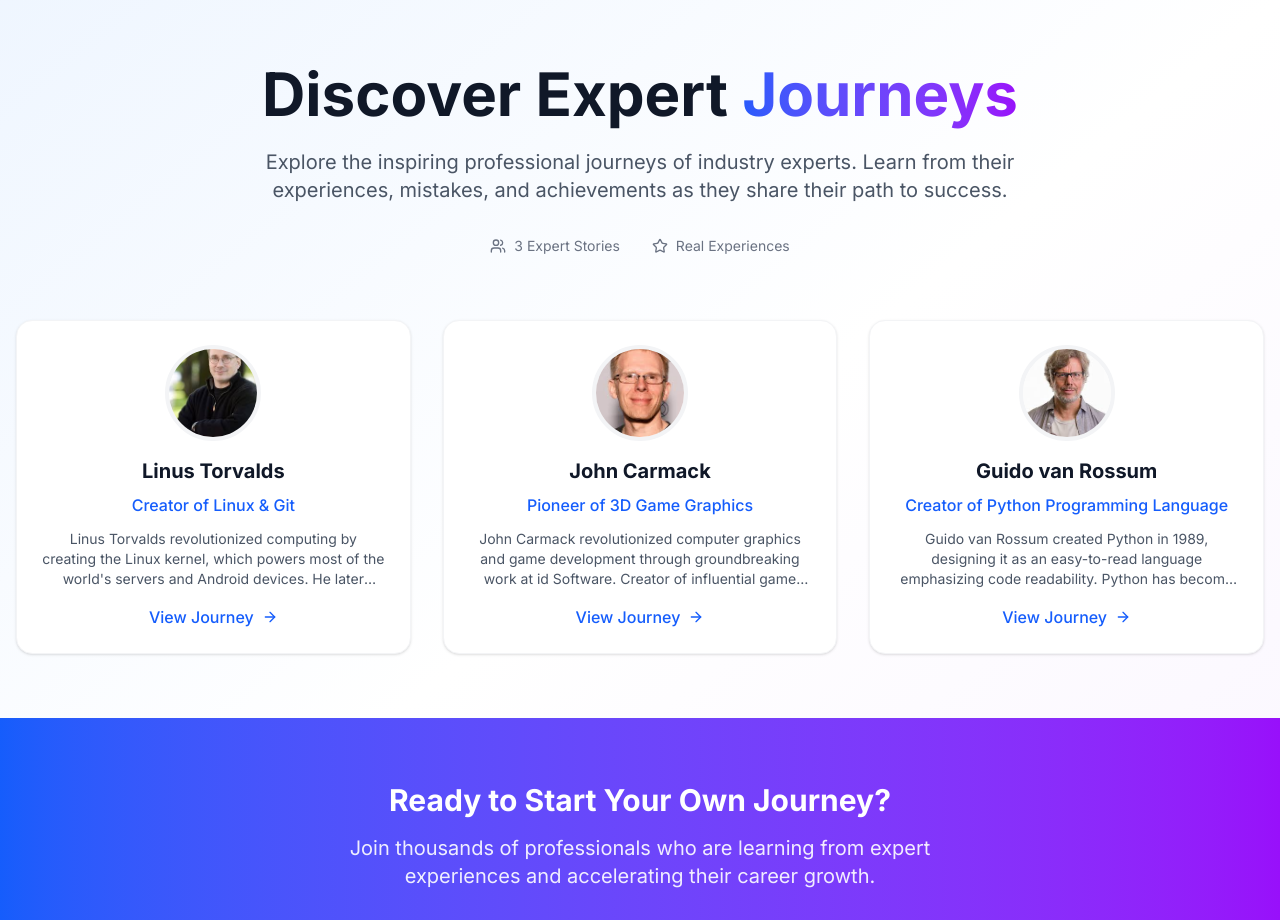
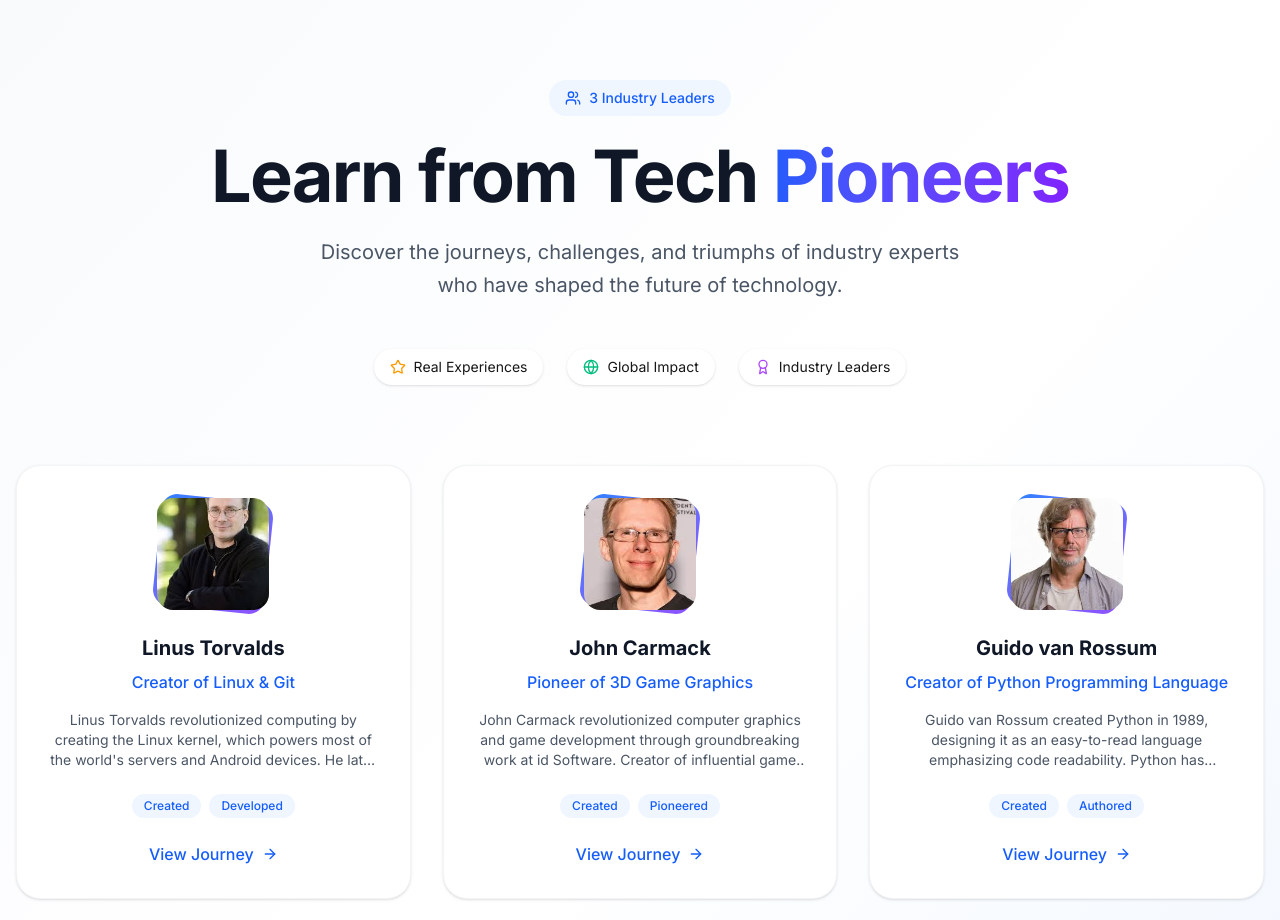
Before and after one commit to AnasHbaieb/journey, a Next.js app: page / in a window 1280 px wide. Shown: the top 920 px of the page. Built offline with nearby package versions, Linux system fonts and the light colour scheme.

Commit message:
Professional Expert Page Redesign

```diff
--- a/app/(landing)/page.tsx
+++ b/app/(landing)/page.tsx
@@ -1,67 +1,96 @@
 import Link from "next/link"
 import Image from "next/image"
 import { experts } from "../data/mockdata"
-import { ArrowRight, Users, Star } from "lucide-react"
+import { ArrowRight, Users, Star, Globe, Award } from "lucide-react"
 
 export default function LandingPage() {
   return (
-    <div className="min-h-screen bg-gradient-to-br from-blue-50 via-white to-purple-50">
+    <div className="min-h-screen bg-gradient-to-br from-slate-50 via-white to-blue-50">
       {/* Hero Section */}
-      <section className="container mx-auto px-4 py-16">
-        <div className="text-center mb-16">
-          <h1 className="text-4xl md:text-6xl font-bold text-gray-900 mb-6">
-            Discover Expert
-            <span className="bg-gradient-to-r from-blue-600 to-purple-600 bg-clip-text text-transparent">
-              {" "}
-              Journeys
+      <section className="container mx-auto px-4 pt-20 pb-32">
+        <div className="text-center mb-20">
+          <div className="inline-flex items-center gap-2 px-4 py-2 bg-blue-50 rounded-full text-blue-600 font-medium text-sm mb-6">
+            <Users className="w-4 h-4" />
+            <span>{experts.length} Industry Leaders</span>
+          </div>
+
+          <h1 className="text-5xl md:text-7xl font-bold text-gray-900 mb-6 tracking-tight">
+            Learn from Tech
+            <span className="bg-gradient-to-r from-blue-600 to-violet-600 bg-clip-text text-transparent">
+              {" "}Pioneers
             </span>
           </h1>
-          <p className="text-xl text-gray-600 max-w-3xl mx-auto mb-8">
-            Explore the inspiring professional journeys of industry experts. Learn from their experiences, mistakes, and
-            achievements as they share their path to success.
+          <p className="text-xl text-gray-600 max-w-2xl mx-auto mb-12 leading-relaxed">
+            Discover the journeys, challenges, and triumphs of industry experts who have shaped the future of technology.
           </p>
-          <div className="flex items-center justify-center gap-8 text-sm text-gray-500">
-            <div className="flex items-center gap-2">
-              <Users className="w-4 h-4" />
-              <span>{experts.length} Expert Stories</span>
+
+          <div className="flex flex-wrap items-center justify-center gap-6 text-sm">
+            <div className="flex items-center gap-2 px-4 py-2 bg-white rounded-full shadow-sm">
+              <Star className="w-4 h-4 text-amber-500" />
+              <span>Real Experiences</span>
             </div>
-            <div className="flex items-center gap-2">
-              <Star className="w-4 h-4" />
-              <span>Real Experiences</span>
+            <div className="flex items-center gap-2 px-4 py-2 bg-white rounded-full shadow-sm">
+              <Globe className="w-4 h-4 text-emerald-500" />
+              <span>Global Impact</span>
+            </div>
+            <div className="flex items-center gap-2 px-4 py-2 bg-white rounded-full shadow-sm">
+              <Award className="w-4 h-4 text-purple-500" />
+              <span>Industry Leaders</span>
             </div>
           </div>
         </div>
 
-        {/* Expert Cards */}
-        <div className="grid md:grid-cols-2 lg:grid-cols-3 gap-8">
+        {/* Expert Cards Grid */}
+        <div className="grid md:grid-cols-2 lg:grid-cols-3 gap-8 max-w-7xl mx-auto">
           {experts.map((expert) => (
             <Link
               key={expert.id}
               href={`/journey/${expert.slug}`}
-              className="group bg-white rounded-2xl p-6 shadow-sm border border-gray-100 hover:shadow-xl hover:border-blue-200 transition-all duration-300"
+              className="group relative bg-white rounded-3xl p-8 shadow-sm hover:shadow-xl transition-all duration-300 border border-gray-100"
             >
-              <div className="text-center">
-                <div className="relative w-24 h-24 mx-auto mb-4">
+              {/* Pattern Background */}
+              <div className="absolute inset-0 bg-gradient-to-br from-blue-50/50 to-purple-50/50 rounded-3xl opacity-0 group-hover:opacity-100 transition-opacity" />
+
+              <div className="relative">
+                {/* Expert Image */}
+                <div className="relative w-28 h-28 mx-auto mb-6">
+                  <div className="absolute inset-0 bg-gradient-to-br from-blue-500 to-violet-500 rounded-2xl rotate-6 group-hover:rotate-12 transition-transform" />
                   <Image
                     src={expert.photo || "/placeholder.svg"}
                     alt={expert.name}
-                    width={96}
-                    height={96}
-                    className="w-full h-full object-cover rounded-full border-4 border-gray-100 group-hover:border-blue-200 transition-colors"
+                    width={112}
+                    height={112}
+                    className="relative w-full h-full object-cover rounded-2xl"
                   />
                 </div>
 
+                {/* Expert Info */}
+                <div className="text-center">
                   <h3 className="text-xl font-bold text-gray-900 mb-2 group-hover:text-blue-600 transition-colors">
                     {expert.name}
                   </h3>
 
-                <p className="text-blue-600 font-medium mb-3">{expert.title}</p>
+                  <p className="text-blue-600 font-medium mb-4">{expert.title}</p>
 
-                <p className="text-gray-600 text-sm mb-4 line-clamp-3">{expert.about}</p>
+                  <p className="text-gray-600 text-sm mb-6 line-clamp-3">{expert.about}</p>
 
-                <div className="flex items-center justify-center gap-2 text-blue-600 font-medium group-hover:gap-3 transition-all">
+                  {/* Achievements Preview */}
+                  <div className="flex flex-wrap justify-center gap-2 mb-6">
+                    {expert.achievements.slice(0, 2).map((achievement, index) => (
+                      <span
+                        key={index}
+                        className="px-3 py-1 bg-blue-50 text-blue-600 text-xs font-medium rounded-full"
+                      >
+                        {achievement.split(" ")[0]}
+                      </span>
+                    ))}
+                  </div>
+
+                  {/* View Journey Button */}
+                  <div className="inline-flex items-center gap-2 text-blue-600 font-medium group-hover:gap-3 transition-all">
                     <span>View Journey</span>
                     <ArrowRight className="w-4 h-4" />
+                  </div>
                 </div>
               </div>
             </Link>
@@ -70,16 +99,18 @@
       </section>
 
       {/* CTA Section */}
-      <section className="bg-gradient-to-r from-blue-600 to-purple-600 text-white py-16">
-        <div className="container mx-auto px-4 text-center">
-          <h2 className="text-3xl font-bold mb-4">Ready to Start Your Own Journey?</h2>
-          <p className="text-xl opacity-90 mb-8 max-w-2xl mx-auto">
-            Join thousands of professionals who are learning from expert experiences and accelerating their career
-            growth.
+      <section className="relative">
+        <div className="absolute inset-0 bg-gradient-to-r from-blue-600 to-violet-600 skew-y-3 transform origin-bottom-right" />
+        <div className="relative container mx-auto px-4 py-24">
+          <div className="max-w-3xl mx-auto text-center text-white">
+            <h2 className="text-4xl font-bold mb-6">Ready to Start Your Own Journey?</h2>
+            <p className="text-xl opacity-90 mb-10 leading-relaxed">
+              Join thousands of professionals who are learning from expert experiences and accelerating their career growth.
             </p>
-          <button className="bg-white text-blue-600 px-8 py-3 rounded-full font-semibold hover:bg-gray-100 transition-colors">
+            <button className="bg-white text-blue-600 px-8 py-4 rounded-xl font-semibold hover:bg-blue-50 transition-colors shadow-lg">
               Get Started Today
             </button>
+          </div>
         </div>
       </section>
     </div>
```
Lines whose indentation alone changed are shown as unchanged.
